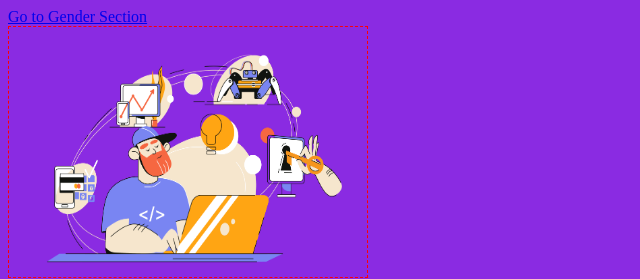
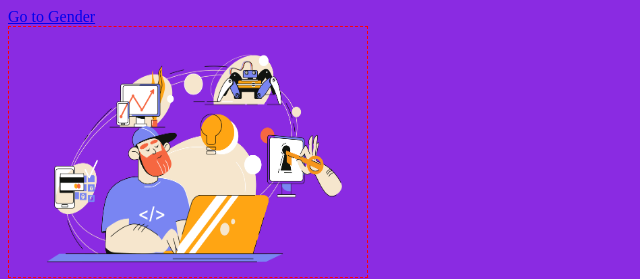
Before and after one commit to h2waiyan/myportfolionew, a plain HTML site: page index.html in a window 1280 px wide. Shown: the top 279 px of the page, 0-640 px from the left. Drawn offline with Linux system fonts and the light colour scheme.

Commit message:
Update index.html

```diff
--- a/index.html
+++ b/index.html
@@ -21,7 +21,7 @@
   <!-- Inline CSS -->
   <body>
     <div>
-      <a href="#gender-section">Go to Gender Section</a>
+      <a href="#gender-section">Go to Gender</a>
 
       <div>
         <img src="images/banner.png" alt="banner pic" class="banner" />
```
